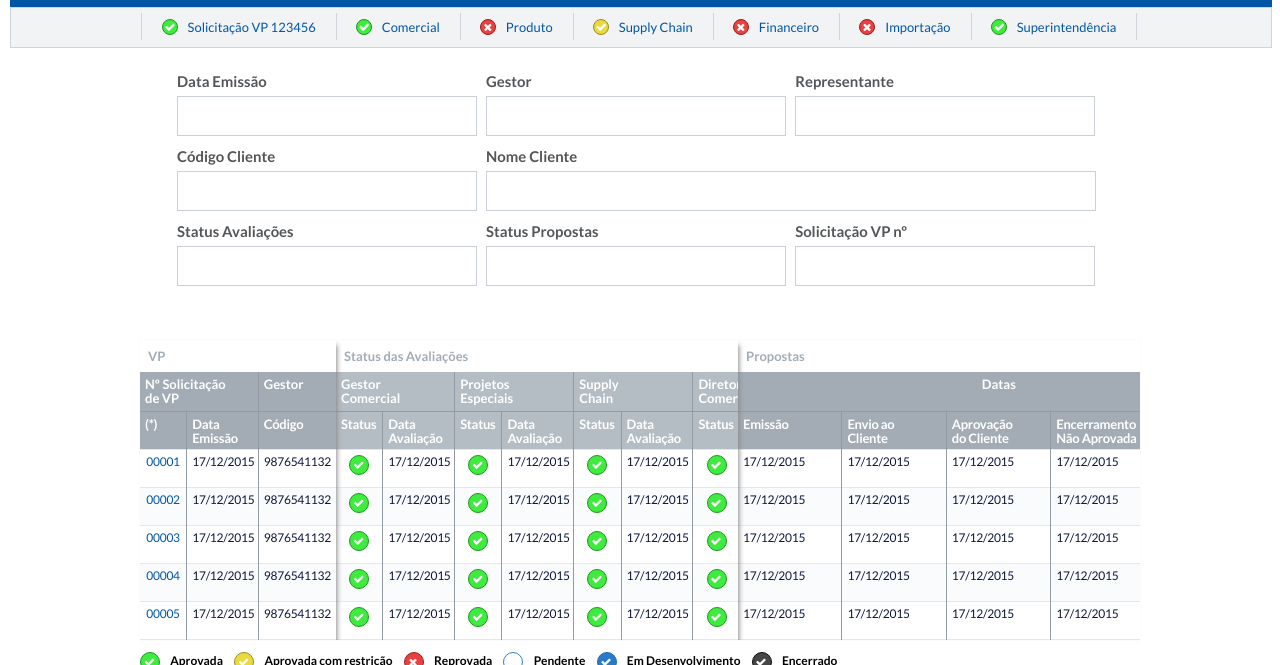
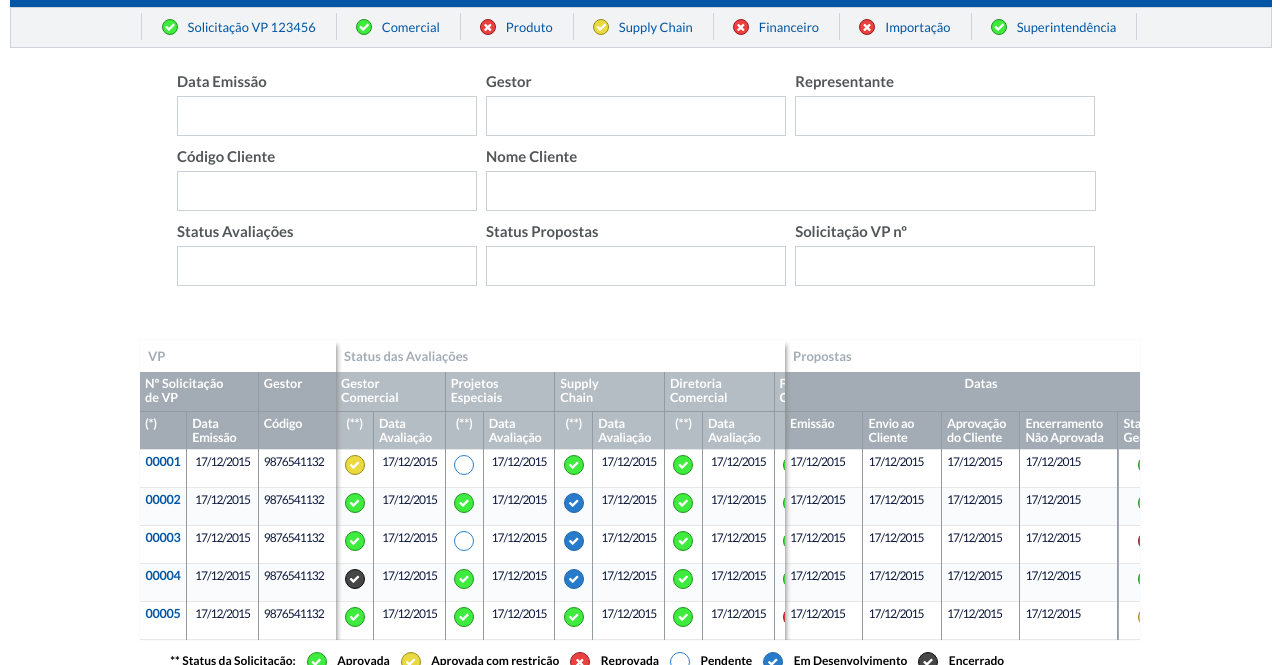
Before and after one commit to rafaelkellows/vendapersonalizada, a website: page index.html in a window 1280 px wide. Shown: the part 135-800 px from the top of the page. Drawn offline with Linux system fonts and the light colour scheme.

Commit message:
Ajustes na tabela inicial do Fluxo de Aprovação

```diff
--- a/js/scripts.js
+++ b/js/scripts.js
@@ -257,11 +257,27 @@ $(function(){
 				);
 				_div = $('main div.table > div');
 				_div.click(function(){
+
+					_div.removeClass('tbl-move');
+
 					if( $(this).hasClass('hover') ){
 						$(this).toggleClass('hover');
 						return;
 					}
 					_div.removeClass('hover');
+					/* Move table */
+					_tbl_class = $(this).attr('class');
+					if(_tbl_class=='tbl-container-01'){
+						$('main div.table > div.tbl-container-02, main div.table > div.tbl-container-03').addClass('tbl-move');
+					}
+					if(_tbl_class=='tbl-container-02'){
+						$('main div.table > div.tbl-container-03').addClass('tbl-move');
+					}
+					if(_tbl_class=='tbl-container-03'){
+						$('main div.table > div.tbl-container-01').addClass('tbl-move');
+					}
+
+
 					$(this).addClass('hover');
 				})
 				$(document).mouseup(function (e){
@@ -269,7 +285,7 @@ $(function(){
 				    if (!container.is(e.target) // if the target of the click isn't the container...
 				        && container.has(e.target).length === 0) // ... nor a descendant of the container
 				    {
-				        _div.removeClass('hover');
+				        _div.removeClass('hover').removeClass('tbl-move');
 				    }
 				});
 	        }
--- a/less/styles.less
+++ b/less/styles.less
@@ -306,6 +306,9 @@ main{
                 &.success{ background-color: #40eb40; border: 1px solid #1d951d; }
                 &.error{ background-color: #eb4040; border: 1px solid #951d1d; }
                 &.warning{ background-color: #ebd940; border: 1px solid #978b1e; }
+                &.waiting{ background-color: #fff; border: 1px solid #2d7ecb; }
+                &.working{ background-color: #287bca; border: 1px solid #2367a9; }
+                &.endend{ background-color: #464646; border: 1px solid #0c0c0c; }
               }
               p{
                 .d-inline(middle);
@@ -639,25 +642,33 @@ main{
       }
       &.tbl-container-02{
         overflow: hidden;
-        width: 402px;
+        width: 449px;
         position: absolute; top: 0; left: 196px; z-index: 99;
         .transit(0.3s);
         &.hover{
-          width: 953px; left: 47px; top:-1px; z-index: 100;
-          h2{ background-color: #fafbfc; color: @medium-blue; }
+          width: 877px; left: 47px; top:-1px; z-index: 100;
+          h2{ background-color: #fafbfc; color: @medium-blue; text-align: center; }
         }
-        div{ width: 953px;}
+        &.tbl-move{
+          left: 475px;
+        }
+        div{ width: 877px;}
       }
       &.tbl-container-03{
         overflow: hidden;
-        width: 402px;
-        position: absolute; top: 0; left: 598px; z-index: 98;
+        width: 355px;
+        position: absolute; top: 0; left: 645px; z-index: 98;
         .transit(0.3s);
         &.hover{
-          width: 804px; left: 196px; top:-1px; z-index: 100;
+          width: 655px; left: 343px; top:-1px; z-index: 100;
           h2{ background-color: #fafbfc; color: @medium-blue; }
         }
-        div{ width: 804px;}
+        &.tbl-move{
+          left: 924px;
+        }
+        div{
+          width: 655px;
+        }
       }
     }
     h2{
@@ -677,21 +688,21 @@ main{
     }
     dl{
       float: left; .tbl-dark-gray; border-right:1px solid #929aa3;
-      dt{ .txt-sets(left,#fff,0.8125,700); border-bottom:1px solid #929aa3; padding: 5px; height: 40px; line-height: 14px; }
+      dt{ .txt-sets(left,#fff,0.79,700); border-bottom:1px solid #929aa3; padding: 5px; height: 40px; line-height: 14px; }
       dd{
         ul{
           width: 100%; border-right:1px solid #929aa3; .d-inline(top); margin-right: -3px;
           li{
-            background:#fff; .transit(0.3s); padding: 5px; height: 38px; line-height: 14px; cursor: crosshair; .txt-sets(left,#0d183d,0.75,400); letter-spacing: -0.02em; border-bottom: 1px solid #e7e7e8;
+            background:#fff; .transit(0.3s); padding: 5px; height: 38px; line-height: 14px; cursor: crosshair; .txt-sets(left,#0d183d,0.75,400); letter-spacing: -0.08em; border-bottom: 1px solid #e7e7e8;
             &:first-child{
-              .tbl-dark-gray; .txt-sets(left,#fff,0.8125,700); vertical-align: middle;
+              .tbl-dark-gray; .txt-sets(left,#fff,0.79,700); letter-spacing: -0.02em; vertical-align: middle;
               &:before{ vertical-align:top; }
             }
             &:hover, &.hover{
               background: @dark-gray !important;
             }
             &.odd{ background-color: #fafbfc; }
-            a{ color: @medium-blue; display: inline-block; }
+            a{ color: @medium-blue; display: inline-block; font-weight: 700; font-size: 1.05em; letter-spacing: -0.02em; }
             span:extend(main nav > ul > li > ul li a span){
               width: 20px !important;
               height: 20px !important;
@@ -699,9 +710,12 @@ main{
               padding: 4px 1px 3px 0 !important;
               font-size: 14px !important;
               color: #fff;
-              &.success{ background-color: #40eb40; border: 1px solid #1d951d; }
-              &.error{ background-color: #eb4040; border: 1px solid #951d1d; }
-              &.warning{ background-color: #ebd940; border: 1px solid #978b1e; }
+              &.success{ &:extend(main nav > ul > li > ul li a span.success); }
+              &.error{ &:extend(main nav > ul > li > ul li a span.error); }
+              &.warning{ &:extend(main nav > ul > li > ul li a span.warning); }
+              &.waiting{ &:extend(main nav > ul > li > ul li a span.waiting); }
+              &.working{ &:extend(main nav > ul > li > ul li a span.working); }
+              &.endend{ &:extend(main nav > ul > li > ul li a span.endend); }
             }
           }
           &.t-center *{
@@ -740,12 +754,12 @@ main{
         padding: 4px 1px 3px 0 !important;
         font-size: 14px !important;
         color: #fff;
-        &.success{ background-color: #40eb40; border: 1px solid #1d951d; }
-        &.error{ background-color: #eb4040; border: 1px solid #951d1d; }
-        &.warning{ background-color: #ebd940; border: 1px solid #978b1e; }
-        &.waiting{ background-color: #fff; border: 1px solid #2d7ecb; }
-        &.working{ background-color: #287bca; border: 1px solid #2367a9; }
-        &.endend{ background-color: #464646; border: 1px solid #0c0c0c; }
+        &.success{ &:extend(main nav > ul > li > ul li a span.success); }
+        &.error{ &:extend(main nav > ul > li > ul li a span.error); }
+        &.warning{ &:extend(main nav > ul > li > ul li a span.warning); }
+        &.waiting{ &:extend(main nav > ul > li > ul li a span.waiting); }
+        &.working{ &:extend(main nav > ul > li > ul li a span.working); }
+        &.endend{ &:extend(main nav > ul > li > ul li a span.endend); }
       }
     }
   }
--- a/pages/fluxo/inicial.html
+++ b/pages/fluxo/inicial.html
@@ -131,15 +131,15 @@
             <dl class="w-12_5 lightness">
               <dt>Gestor<br>Comercial</dt>
               <dd>
-                <ul class="w-40 t-center">
-                  <li>Status</li>
-                  <li><span class="fa fa-check success" aria-hidden="true"></span></li>
+                <ul class="w-35 t-center">
+                  <li class="t-center">(**)</li>
+                  <li><span class="fa fa-check warning" aria-hidden="true"></span></li>
                   <li class="odd"><span class="fa fa-check success" aria-hidden="true"></span></li>
                   <li><span class="fa fa-check success" aria-hidden="true"></span></li>
-                  <li class="odd"><span class="fa fa-check success" aria-hidden="true"></span></li>
+                  <li class="odd"><span class="fa fa-check endend" aria-hidden="true"></span></li>
                   <li><span class="fa fa-check success" aria-hidden="true"></span></li>
                 </ul>
-                <ul class="w-60 t-center">
+                <ul class="w-65 t-center">
                   <li>Data<br>Avaliação</li>
                   <li>17/12/2015</li>
                   <li class="odd">17/12/2015</li>
@@ -152,15 +152,15 @@
             <dl class="w-12_5 lightness">
               <dt>Projetos<br>Especiais</dt>
               <dd>
-                <ul class="w-40 t-center">
-                  <li>Status</li>
-                  <li><span class="fa fa-check success" aria-hidden="true"></span></li>
+                <ul class="w-35 t-center">
+                  <li class="t-center">(**)</li>
+                  <li><span class="fa fa-check waiting" aria-hidden="true"></span></li>
                   <li class="odd"><span class="fa fa-check success" aria-hidden="true"></span></li>
-                  <li><span class="fa fa-check success" aria-hidden="true"></span></li>
+                  <li><span class="fa fa-check waiting" aria-hidden="true"></span></li>
                   <li class="odd"><span class="fa fa-check success" aria-hidden="true"></span></li>
                   <li><span class="fa fa-check success" aria-hidden="true"></span></li>
                 </ul>
-                <ul class="w-60 t-center">
+                <ul class="w-65 t-center">
                   <li>Data<br>Avaliação</li>
                   <li>17/12/2015</li>
                   <li class="odd">17/12/2015</li>
@@ -173,15 +173,15 @@
             <dl class="w-12_5 lightness">
               <dt>Supply<br>Chain</dt>
               <dd>
-                <ul class="w-40 t-center">
-                  <li>Status</li>
+                <ul class="w-35 t-center">
+                  <li class="t-center">(**)</li>
                   <li><span class="fa fa-check success" aria-hidden="true"></span></li>
-                  <li class="odd"><span class="fa fa-check success" aria-hidden="true"></span></li>
-                  <li><span class="fa fa-check success" aria-hidden="true"></span></li>
-                  <li class="odd"><span class="fa fa-check success" aria-hidden="true"></span></li>
+                  <li class="odd"><span class="fa fa-check working" aria-hidden="true"></span></li>
+                  <li><span class="fa fa-check working" aria-hidden="true"></span></li>
+                  <li class="odd"><span class="fa fa-check working" aria-hidden="true"></span></li>
                   <li><span class="fa fa-check success" aria-hidden="true"></span></li>
                 </ul>
-                <ul class="w-60 t-center">
+                <ul class="w-65 t-center">
                   <li>Data<br>Avaliação</li>
                   <li>17/12/2015</li>
                   <li class="odd">17/12/2015</li>
@@ -194,15 +194,15 @@
             <dl class="w-12_5 lightness">
               <dt>Diretoria<br>Comercial</dt>
               <dd>
-                <ul class="w-40 t-center">
-                  <li>Status</li>
+                <ul class="w-35 t-center">
+                  <li class="t-center">(**)</li>
                   <li><span class="fa fa-check success" aria-hidden="true"></span></li>
                   <li class="odd"><span class="fa fa-check success" aria-hidden="true"></span></li>
                   <li><span class="fa fa-check success" aria-hidden="true"></span></li>
                   <li class="odd"><span class="fa fa-check success" aria-hidden="true"></span></li>
                   <li><span class="fa fa-check success" aria-hidden="true"></span></li>
                 </ul>
-                <ul class="w-60 t-center">
+                <ul class="w-65 t-center">
                   <li>Data<br>Avaliação</li>
                   <li>17/12/2015</li>
                   <li class="odd">17/12/2015</li>
@@ -215,15 +215,15 @@
             <dl class="w-12_5 lightness">
               <dt>Financeiro<br>Custos</dt>
               <dd>
-                <ul class="w-40 t-center">
-                  <li>Status</li>
+                <ul class="w-35 t-center">
+                  <li class="t-center">(**)</li>
                   <li><span class="fa fa-check success" aria-hidden="true"></span></li>
                   <li class="odd"><span class="fa fa-check success" aria-hidden="true"></span></li>
                   <li><span class="fa fa-check success" aria-hidden="true"></span></li>
                   <li class="odd"><span class="fa fa-check success" aria-hidden="true"></span></li>
-                  <li><span class="fa fa-check success" aria-hidden="true"></span></li>
+                  <li><span class="fa fa-check error" aria-hidden="true"></span></li>
                 </ul>
-                <ul class="w-60 t-center">
+                <ul class="w-65 t-center">
                   <li>Data<br>Avaliação</li>
                   <li>17/12/2015</li>
                   <li class="odd">17/12/2015</li>
@@ -236,15 +236,15 @@
             <dl class="w-12_5 lightness">
               <dt>Financeiro<br>Crédito</dt>
               <dd>
-                <ul class="w-40 t-center">
-                  <li>Status</li>
-                  <li><span class="fa fa-check success" aria-hidden="true"></span></li>
+                <ul class="w-35 t-center">
+                  <li class="t-center">(**)</li>
+                  <li><span class="fa fa-check error" aria-hidden="true"></span></li>
                   <li class="odd"><span class="fa fa-check success" aria-hidden="true"></span></li>
                   <li><span class="fa fa-check success" aria-hidden="true"></span></li>
                   <li class="odd"><span class="fa fa-check success" aria-hidden="true"></span></li>
                   <li><span class="fa fa-check success" aria-hidden="true"></span></li>
                 </ul>
-                <ul class="w-60 t-center">
+                <ul class="w-65 t-center">
                   <li>Data<br>Avaliação</li>
                   <li>17/12/2015</li>
                   <li class="odd">17/12/2015</li>
@@ -257,15 +257,15 @@
             <dl class="w-12_5 lightness">
               <dt>Negociação</dt>
               <dd>
-                <ul class="w-40 t-center">
-                  <li>Status</li>
+                <ul class="w-35 t-center">
+                  <li class="t-center">(**)</li>
                   <li><span class="fa fa-check success" aria-hidden="true"></span></li>
                   <li class="odd"><span class="fa fa-check success" aria-hidden="true"></span></li>
                   <li><span class="fa fa-check success" aria-hidden="true"></span></li>
                   <li class="odd"><span class="fa fa-check success" aria-hidden="true"></span></li>
                   <li><span class="fa fa-check success" aria-hidden="true"></span></li>
                 </ul>
-                <ul class="w-60 t-center">
+                <ul class="w-65 t-center">
                   <li>Data<br>Avaliação</li>
                   <li>17/12/2015</li>
                   <li class="odd">17/12/2015</li>
@@ -278,15 +278,15 @@
             <dl class="w-12_5 lightness">
               <dt>Superintendência</dt>
               <dd>
-                <ul class="w-40 t-center">
-                  <li>Status</li>
+                <ul class="w-35 t-center">
+                  <li class="t-center">(**)</li>
                   <li><span class="fa fa-check success" aria-hidden="true"></span></li>
                   <li class="odd"><span class="fa fa-check success" aria-hidden="true"></span></li>
                   <li><span class="fa fa-check success" aria-hidden="true"></span></li>
                   <li class="odd"><span class="fa fa-check success" aria-hidden="true"></span></li>
                   <li><span class="fa fa-check success" aria-hidden="true"></span></li>
                 </ul>
-                <ul class="w-60 t-center">
+                <ul class="w-65 t-center">
                   <li>Data<br>Avaliação</li>
                   <li>17/12/2015</li>
                   <li class="odd">17/12/2015</li>
@@ -304,7 +304,7 @@
               Propostas
               <i class="fa fa-lock" aria-hidden="true"></i>
             </h2>
-            <dl class="w-65">
+            <dl class="w-60">
               <dt class="t-center">Datas</dt>
               <dd>
                 <ul class="w-20">
@@ -362,16 +362,16 @@
                 </ul>
               </dd>
             </dl>
-            <dl class="w-20">
-              <dt class="t-center">Pedido (**)</dt>
+            <dl class="w-25">
+              <dt class="t-center">Pedido (***)</dt>
               <dd>
                 <ul class="w-50">
                   <li>Número</li>
-                  <li>139848</li>
-                  <li class="odd">139848</li>
-                  <li>139848</li>
-                  <li class="odd">139848</li>
-                  <li>139848</li>
+                  <li><a href="javascript:void(0)">139848</a></li>
+                  <li class="odd"><a href="javascript:void(0)">651681</a></li>
+                  <li><a href="javascript:void(0)">654951</a></li>
+                  <li class="odd"><a href="javascript:void(0)">550065</a></li>
+                  <li><a href="javascript:void(0)">9965874</a></li>
                 </ul>
                 <ul class="w-50">
                   <li>Data Emissão</li>
@@ -387,6 +387,7 @@
         </div>
       </div>
       <ul class="legends">
+        <li><span></span> ** Status da Solicitação: </li>
         <li><span class="fa fa-check success" aria-hidden="true"></span> Aprovada</li>
         <li><span class="fa fa-check warning" aria-hidden="true"></span> Aprovada com restrição</li>
         <li><span class="fa fa-times error" aria-hidden="true"></span> Reprovada</li>
```
Also changed, not shown: docs/index.html (+1 -1 lines), css/styles.css.
